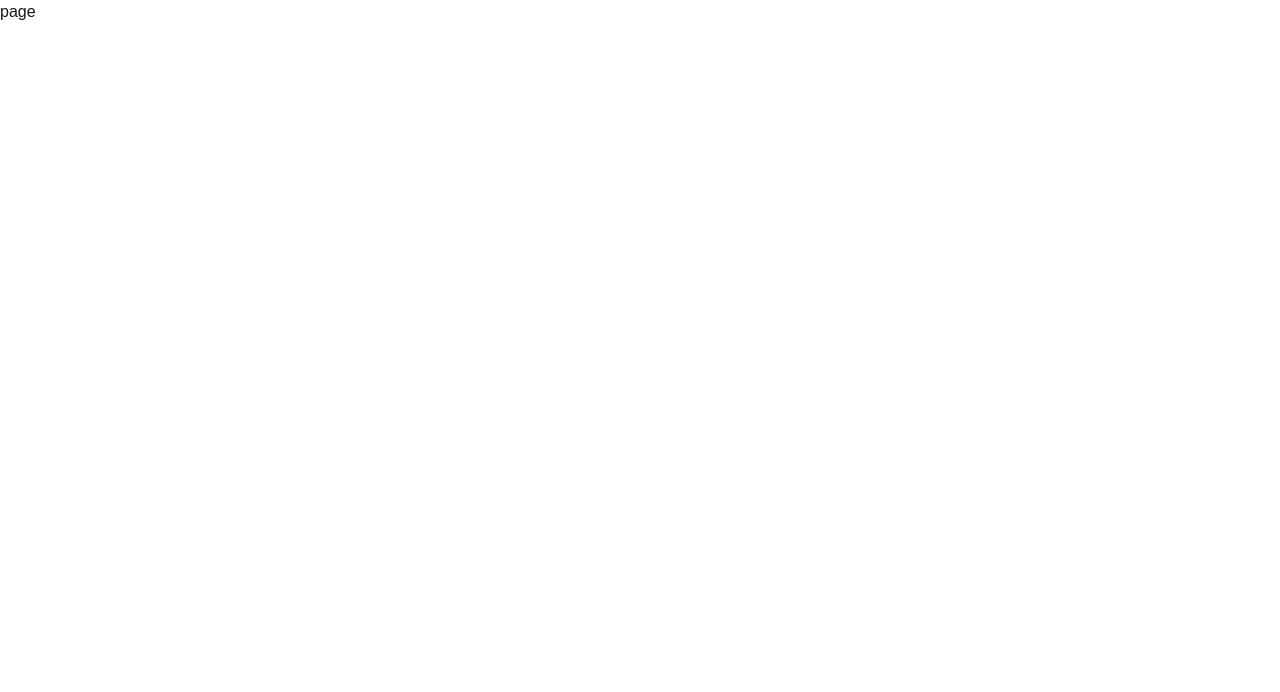
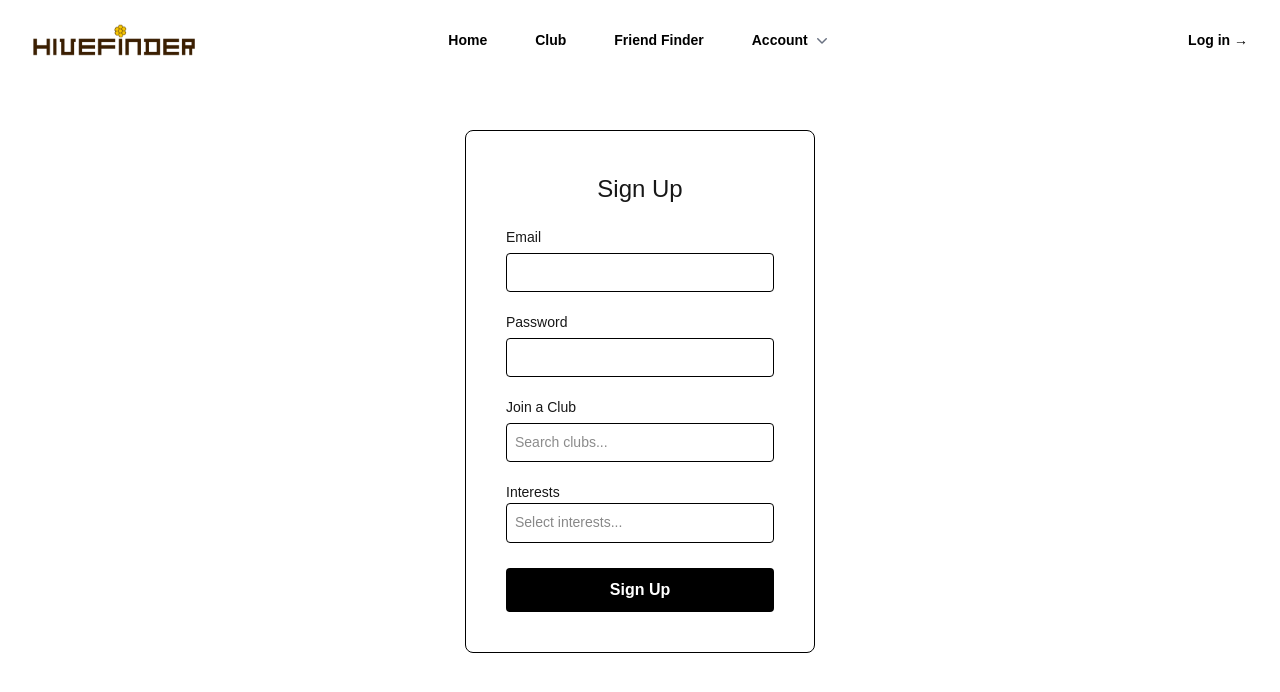
Before and after one commit to markciubal/hivefinder, a Next.js app: page /signUp in a window 1280 px wide. Shown: the top 692 px of the page. Built offline with nearby package versions, Linux system fonts and the light colour scheme.

Commit message:
added a sign up page and proper header routing

```diff
--- a/app/components/header/Header.jsx
+++ b/app/components/header/Header.jsx
@@ -211,12 +211,12 @@ export default function Header() {
                       </svg>
                     </div>
                     <div className="flex-auto">
-                      <a href="/account" className="block font-semibold text-black">
+                      <a href="/signUp" className="block font-semibold text-black">
                         Sign Up
                         <span className="absolute inset-0" />
                       </a>
                       <p className="mt-1 text-gray-400">
-                        Speak directly to your customers
+                        Create an account
                       </p>
                     </div>
                   </div>
--- a/app/home/page.jsx
+++ b/app/home/page.jsx
@@ -1,4 +1,4 @@
-import Header from './components/header/Header';
+import Header from '../components/header/Header.jsx'
 
 export default function Home() {
   return (
--- a/app/signUp/page.jsx
+++ b/app/signUp/page.jsx
@@ -1,9 +1,258 @@
-import React from 'react'
+"use client";
 
-function page() {
+import React, { useState, useRef, useEffect } from "react";
+import Header from '../components/header/Header.jsx';
+import Footer from '../components/footer/Footer.jsx';
+
+function SignupPage() {
+  const [email, setEmail] = useState("");
+  const [password, setPassword] = useState("");
+
+  // Clubs
+  const [clubSearch, setClubSearch] = useState("");
+  const [selectedClub, setSelectedClub] = useState("");
+  const [clubDropdownOpen, setClubDropdownOpen] = useState(false);
+  const clubRef = useRef(null);
+
+  // Interests
+  const interestOptions = ["Music", "Coding", "Chess", "Art", "Sports"];
+  const [interests, setInterests] = useState([]);
+  const [interestDropdownOpen, setInterestDropdownOpen] = useState(false);
+  const interestRef = useRef(null);
+
+  const clubs = ["Chess Club", "Coding Club", "Book Club", "Music Club"];
+  const filteredClubs = clubs.filter((club) =>
+    club.toLowerCase().includes(clubSearch.toLowerCase())
+  );
+  const filteredInterests = interestOptions.filter(
+    (i) => !interests.includes(i)
+  );
+
+  // Close dropdowns when clicking outside
+  useEffect(() => {
+    const handleClickOutside = (e) => {
+      if (clubRef.current && !clubRef.current.contains(e.target)) {
+        setClubDropdownOpen(false);
+      }
+      if (interestRef.current && !interestRef.current.contains(e.target)) {
+        setInterestDropdownOpen(false);
+      }
+    };
+    document.addEventListener("mousedown", handleClickOutside);
+    return () => document.removeEventListener("mousedown", handleClickOutside);
+  }, []);
+
+  const handleSubmit = (e) => {
+    e.preventDefault();
+    console.log({ email, password, selectedClub, interests });
+    alert("Check console for current signup data!");
+  };
+
+  const addInterest = (interest) => {
+    setInterests([...interests, interest]);
+  };
+
+  const removeInterest = (interest) => {
+    setInterests(interests.filter((i) => i !== interest));
+  };
+
   return (
-    <div>page</div>
-  )
+    <div className="page-container">
+      <Header /> {/* ✅ Render the universal header */}
+
+      <div className="container">
+        <form className="signup-form" onSubmit={handleSubmit}>
+          <h1>Sign Up</h1>
+
+          <label>
+            Email
+            <input
+              type="email"
+              value={email}
+              onChange={(e) => setEmail(e.target.value)}
+              required
+            />
+          </label>
+
+          <label>
+            Password
+            <input
+              type="password"
+              value={password}
+              onChange={(e) => setPassword(e.target.value)}
+              required
+            />
+          </label>
+
+          {/* Club Dropdown */}
+          <label ref={clubRef}>
+            Join a Club
+            <input
+              type="text"
+              placeholder="Search clubs..."
+              value={clubSearch}
+              onChange={(e) => {
+                setClubSearch(e.target.value);
+                setClubDropdownOpen(true);
+              }}
+              onFocus={() => setClubDropdownOpen(true)}
+            />
+            {clubDropdownOpen && filteredClubs.length > 0 && (
+              <div className="dropdown">
+                {filteredClubs.map((club) => (
+                  <div
+                    key={club}
+                    className="dropdown-item"
+                    onClick={() => {
+                      setSelectedClub(club);
+                      setClubSearch(club);
+                      setClubDropdownOpen(false);
+                    }}
+                  >
+                    {club}
+                  </div>
+                ))}
+              </div>
+            )}
+          </label>
+          {selectedClub && <p>Selected club: {selectedClub}</p>}
+
+          {/* Interests Dropdown */}
+          <label ref={interestRef}>
+            Interests
+            <div
+              className="interest-dropdown-input"
+              onClick={() => setInterestDropdownOpen(true)}
+            >
+              <span className="placeholder">Select interests...</span>
+            </div>
+            {interestDropdownOpen && filteredInterests.length > 0 && (
+              <div className="dropdown">
+                {filteredInterests.map((interest) => (
+                  <div
+                    key={interest}
+                    className="dropdown-item"
+                    onClick={() => addInterest(interest)}
+                  >
+                    {interest}
+                  </div>
+                ))}
+              </div>
+            )}
+            <div className="tags">
+              {interests.map((interest) => (
+                <div className="tag" key={interest}>
+                  {interest} <span onClick={() => removeInterest(interest)}>x</span>
+                </div>
+              ))}
+            </div>
+          </label>
+
+          <button type="submit">Sign Up</button>
+        </form>
+      </div>
+
+      <style jsx>{`
+        .page-container {
+          display: flex;
+          flex-direction: column;
+        }
+        .container {
+          display: flex;
+          justify-content: center;
+          align-items: flex-start;
+          min-height: 100vh;
+          background-color: white;
+          padding-top: 50px;
+        }
+        .signup-form {
+          display: flex;
+          flex-direction: column;
+          gap: 20px;
+          padding: 40px;
+          border: 1px solid black;
+          border-radius: 8px;
+          width: 350px;
+        }
+        h1 {
+          text-align: center;
+          font-size: 24px;
+        }
+        label {
+          display: flex;
+          flex-direction: column;
+          font-size: 14px;
+          position: relative;
+        }
+        input {
+          margin-top: 5px;
+          padding: 8px;
+          border: 1px solid black;
+          border-radius: 4px;
+        }
+        button {
+          padding: 10px;
+          background-color: black;
+          color: white;
+          border: none;
+          border-radius: 4px;
+          cursor: pointer;
+          font-weight: bold;
+        }
+        button:hover {
+          background-color: #333;
+        }
+
+        /* Dropdowns now part of the flow */
+        .dropdown {
+          border: 1px solid black;
+          max-height: 150px;
+          overflow-y: auto;
+          margin-top: 5px;
+          background: white;
+        }
+        .dropdown-item {
+          padding: 5px;
+          cursor: pointer;
+        }
+        .dropdown-item:hover {
+          background-color: #f0f0f0;
+        }
+
+        /* Interests tags */
+        .interest-dropdown-input {
+          padding: 8px;
+          border: 1px solid black;
+          border-radius: 4px;
+          cursor: pointer;
+          min-height: 40px;
+        }
+        .interest-dropdown-input .placeholder {
+          color: #888;
+        }
+        .tags {
+          display: flex;
+          flex-wrap: wrap;
+          gap: 5px;
+          margin-top: 5px;
+        }
+        .tag {
+          background: black;
+          color: white;
+          padding: 2px 6px;
+          border-radius: 4px;
+          display: flex;
+          align-items: center;
+          gap: 5px;
+          font-size: 12px;
+        }
+        .tag span {
+          cursor: pointer;
+          font-weight: bold;
+        }
+      `}</style>
+    </div>
+  );
 }
 
-export default page
+export default SignupPage;
```
